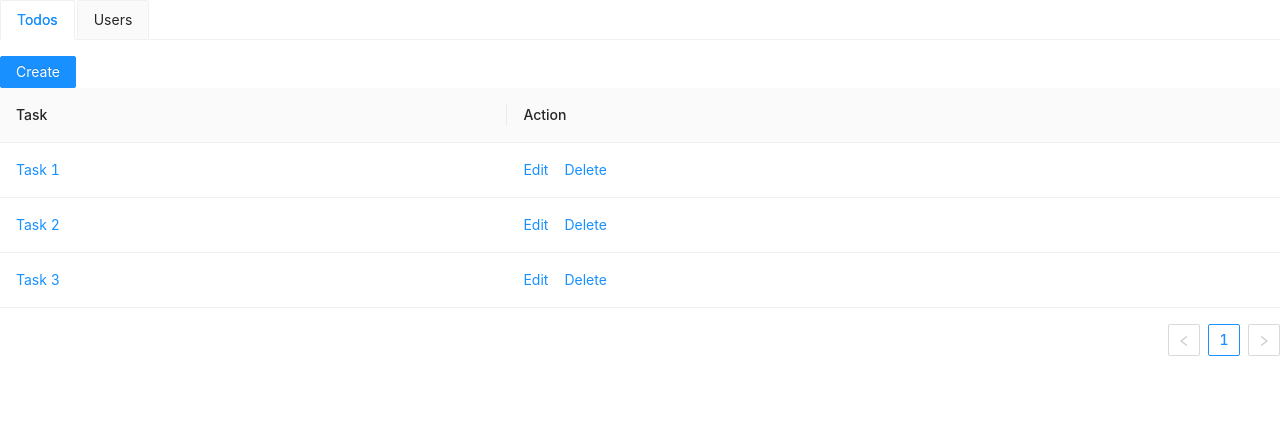
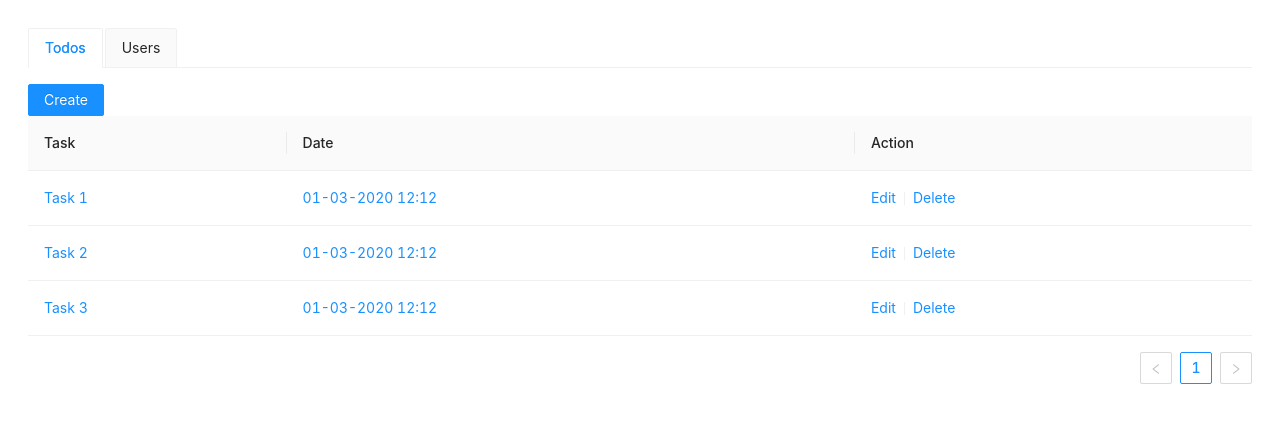
Before and after one commit to Pappu-Shankar/todo-users, a React (Create React App) app: page / in a window 1280 px wide. Shown: the top 422 px of the page. Built offline with nearby package versions, Linux system fonts and the light colour scheme.

Commit message:
RE- Updated the files

```diff
--- a/package.json
+++ b/package.json
@@ -7,11 +7,12 @@
     "@testing-library/react": "^9.4.1",
     "@testing-library/user-event": "^7.2.1",
     "antd": "^4.0.0",
+    "moment": "^2.24.0",
     "react": "^16.13.0",
     "react-dom": "^16.13.0",
     "react-redux": "^7.2.0",
     "react-scripts": "3.4.0",
-    "react-uuid": "1.0.2",
+    "react-uuid": "^1.0.2",
     "redux": "^4.0.5"
   },
   "scripts": {
--- /dev/null
+++ b/src/App.css
@@ -0,0 +1 @@
+@import '~antd/dist/antd.css';
--- a/src/App.js
+++ b/src/App.js
@@ -3,12 +3,22 @@ import "antd/dist/antd.css";
 import { Tabs } from 'antd';
 import Users from './components/Users';
 import Todo from './components/Todo';
+import { Layout } from 'antd';
 
+const { Content } = Layout;
 const { TabPane } = Tabs;
 
 function App() {
   return (
     <div className="App">
+      <Content
+        className="site-layout-background"
+        style={{
+          padding: 28,
+          margin: 0,
+          minHeight: 280,
+        }}
+      >
         <Tabs type="card">
           <TabPane tab="Todos" key="1">
             <Todo />
@@ -17,6 +27,7 @@ function App() {
             <Users />
           </TabPane>
         </Tabs>
+      </Content>
     </div>
   );
 }
--- a/src/components/CustomModal.js
+++ b/src/components/CustomModal.js
@@ -31,7 +31,7 @@ class CustomModal extends React.Component {
           title={this.props.title}
           onCancel={this.handleCancel}
           footer={[
-            <Button key="back" onClick={this.handleCancel}>
+            <Button key="back" onClick={this.handleCancel} loading={loading}>
               Cancel
             </Button>,
             <Button key="submit" type="primary" loading={loading} onClick={this.props.handleOk}>
--- a/src/components/Todo.js
+++ b/src/components/Todo.js
@@ -3,9 +3,11 @@ import CustomTable from './CustomTable';
 import TodoForm from './TodoForm';
 import { connect } from 'react-redux';
 import { addTask, deleteTask, updateTask } from '../redux/actions/todoActions';
-import uuid from "react-uuid";
-import { formValid } from '../Utils'
+import uuid from 'react-uuid';
+import { formValid } from '../Utils';
+import moment from 'moment';
 import CustomModal from './CustomModal';
+import { Divider } from 'antd';
 
 class Todo extends React.Component {
 
@@ -20,7 +22,13 @@ class Todo extends React.Component {
         {
             title: 'Task',
             dataIndex: 'task',
-            key: 'name',
+            key: 'task',
+            render: text => <a>{text}</a>,
+        },
+        {
+            title: 'Date',
+            dataIndex: 'dateAdded',
+            key: 'dateAdded',
             render: text => <a>{text}</a>,
         },
         {
@@ -28,8 +36,8 @@ class Todo extends React.Component {
             key: 'action',
             render: (element) => (
                 <span >
-                    <a href="#" style={{ marginRight: 16 }} onClick={() => this.onEditHandler(element)}>Edit</a>
-                    {/* <div style={{ position:'absolute',left:'6%',top:'10%',bottom:'10%',borderLeft:'1px solid black'}}></div> */}
+                    <a href="#" onClick={() => this.onEditHandler(element)}>Edit</a>
+                    <Divider type="vertical" />
                     <a href="#" onClick={() => this.onDeleteHandler(element)}>Delete</a>
                 </span>
             ),
@@ -59,13 +67,13 @@ class Todo extends React.Component {
             let formData = {
                 key: this.formRef.state.id,
                 task: this.formRef.state.task,
-                dataAdded: this.formRef.state.dataAdded
+                dateAdded: this.formRef.state.dateAdded
             }
 
             setTimeout(() => {
                 if (formData.key === null) {
                     formData.key = uuid();
-                    formData.dataAdded = new Date();
+                    // formData.dateAdded = new Date();
                     this.props.dispatch(addTask(formData));
                 } else {
                     this.props.dispatch(updateTask(formData));
@@ -73,10 +81,10 @@ class Todo extends React.Component {
                 this.formRef.setState({
                     id: null,
                     task: '',
-                    dataAdded: '',
+                    dateAdded: moment(new Date(), "DD-MM-YYYY HH:mm"),
                     formErrors: {
                         task: '',
-                        dataAdded: ''
+                        dateAdded: ''
                     }
                 });
                 this.setState({ editObj: null });
@@ -84,6 +92,8 @@ class Todo extends React.Component {
             }, 3000);
         } else {
             console.log("FORM INVALID - DISPLAY ERROR MESSAGE");
+            alert("FORM INVALID");
+            this.modalRef.setState({ loading: false });
         }
     }
 
@@ -91,10 +101,10 @@ class Todo extends React.Component {
         this.formRef.setState({
             id: null,
             task: '',
-            dataAdded: '',
+            dateAdded: moment(new Date(), "DD-MM-YYYY HH:mm"),
             formErrors: {
                 task: '',
-                dataAdded: ''
+                dateAdded: ''
             }
         });
         this.setState({ editObj: null });
--- a/src/components/TodoForm.js
+++ b/src/components/TodoForm.js
@@ -1,5 +1,8 @@
 import React from 'react';
-import { Form, Input } from 'antd';
+import { Form, Input, DatePicker } from 'antd';
+import moment from 'moment';
+
+const dateFormat = "DD-MM-YYYY HH:mm";
 
 class TodoForm extends React.Component {
 
@@ -8,10 +11,10 @@ class TodoForm extends React.Component {
         this.state = {
             id: null,
             task: '',
-            dataAdded: new Date(),
+            dateAdded: moment(new Date(), dateFormat),
             formErrors: {
                 task: '',
-                dataAdded: ''
+                dateAdded: ''
             }
         }
     }
@@ -19,30 +22,29 @@ class TodoForm extends React.Component {
     componentDidMount() {
         const { editData } = this.props;
         if (editData) {
-            this.setState({ id: editData.key, task: editData.task, dataAdded: editData.dataAdded });
+            this.setState({ id: editData.key, task: editData.task, dateAdded: editData.dateAdded });
         }
     }
 
     componentDidUpdate(prevProps) {
         const { editData } = this.props;
         if (this.props.editData && prevProps.editData !== this.props.editData) {
-            this.setState({ id: editData.key, task: editData.task, dataAdded: editData.dataAdded });
+            this.setState({ id: editData.key, task: editData.task, dateAdded: editData.dateAdded });
         }
     }
 
     handleChange = ({ target }) => {
         const { name, value } = target;
         let formErrors = { ...this.state.formErrors };
-        switch (name) {
-            case "task":
         formErrors.task = value.length >= 1 ? "" : "minimum 1 characaters required";
-                break;
-            default:
-                break;
-        }
         this.setState({ formErrors, [name]: value });
     }
-
+    onOk = (value) => {
+        const date = value.format(dateFormat);
+        let formErrors = { ...this.state.formErrors };
+        formErrors.dateAdded = date.length >= 1 ? "" : "Enter a valid date";
+        this.setState({ ['dateAdded']: date });
+    }
     render() {
         const { formErrors } = this.state;
         return (<>
@@ -53,6 +55,12 @@ class TodoForm extends React.Component {
                         <span className="errorMessage">{formErrors.task}</span>
                     ) : null}
                 </Form.Item>
+                <Form.Item label="Date">
+                    <DatePicker className={formErrors.dateAdded.length > 0 && "error"} showTime format={dateFormat} value={moment(this.state.dateAdded, dateFormat)} onOk={this.onOk} />
+                    {formErrors.dateAdded.length > 0 ? (
+                        <span className="errorMessage">{formErrors.dateAdded}</span>
+                    ) : null}
+                </Form.Item>
             </Form>
         </>)
     }
--- a/src/components/Users.js
+++ b/src/components/Users.js
@@ -3,9 +3,10 @@ import CustomTable from './CustomTable';
 import UserForm from './UserForm';
 import { connect } from 'react-redux';
 import { addUser, deleteUser, updateUser } from '../redux/actions/userActions';
-import uuid from "react-uuid";
+import uuid from 'uuid';
 import { formValid } from '../Utils'
 import CustomModal from './CustomModal';
+import { Divider } from 'antd';
 
 class Users extends React.Component {
 
@@ -24,12 +25,18 @@ class Users extends React.Component {
             render: text => <a>{text}</a>,
         },
         {
+            title: 'Email Id',
+            dataIndex: 'email',
+            key: 'email',
+            render: text => <a>{text}</a>,
+        },
+        {
             title: 'Action',
             key: 'action',
             render: (element) => (
                 <span >
-                    <a style={{ marginRight: 16 }} onClick={() => this.onEditHandler(element)}>Edit</a>
-                    {/* <div style={{ position:'absolute',left:'6%',top:'10%',bottom:'10%',borderLeft:'1px solid black'}}></div> */}
+                    <a onClick={() => this.onEditHandler(element)}>Edit</a>
+                    <Divider type="vertical" />
                     <a onClick={() => this.onDeleteHandler(element)}>Delete</a>
                 </span>
             ),
@@ -77,11 +84,13 @@ class Users extends React.Component {
                         emailId: ''
                     }
                 });
-                this.setState({ editObj:null });
+                this.setState({ editObj: null });
                 this.modalRef.setState({ loading: false, visible: false });
             }, 3000);
         } else {
             console.log("FORM INVALID - DISPLAY ERROR MESSAGE");
+            alert("FORM INVALID");
+            this.modalRef.setState({ loading: false });
         }
     }
 
@@ -95,7 +104,7 @@ class Users extends React.Component {
                 emailId: ''
             }
         });
-        this.setState({ editObj:null });
+        this.setState({ editObj: null });
     }
 
     render() {
--- a/src/index.css
+++ b/src/index.css
@@ -11,6 +11,7 @@ code {
   font-family: source-code-pro, Menlo, Monaco, Consolas, 'Courier New',
     monospace;
 }
+
 input.error{
   /* background-color: #fce4e4; */
   /* border: 1px solid #cc0033;
--- a/src/redux/reducers/todoReducer.js
+++ b/src/redux/reducers/todoReducer.js
@@ -1,8 +1,8 @@
 const initialState = {
   tasks: [
-    { key: '001', task: 'Task 1', dateAdded: new Date() },
-    { key: '002', task: 'Task 2', dateAdded: new Date() },
-    { key: '003', task: 'Task 3', dateAdded: new Date() },
+    { key: '001', task: 'Task 1', dateAdded: '01-03-2020 12:12' },
+    { key: '002', task: 'Task 2', dateAdded: '01-03-2020 12:12' },
+    { key: '003', task: 'Task 3', dateAdded: '01-03-2020 12:12' },
   ]
 };
 
--- a/src/redux/reducers/userReducer.js
+++ b/src/redux/reducers/userReducer.js
@@ -1,8 +1,8 @@
 const initialState = {
   users: [
-    // { key: '001', name: 'Pappu Shankar', email: 'pappushankar59@gmail.com' },
-    // { key: '002', name: 'Suriya', email: 'suriya@gmail.com' },
-    // { key: '003', name: 'Sathya', email: 'sathya@gmail.com' },
+    { key: '001', name: 'Mike', email: 'moke@gmail.com' },
+    { key: '002', name: 'John', email: 'john@gmail.com' },
+    { key: '003', name: 'Shankar', email: 'shankar@gmail.com' },
   ]
 };
 
```
Also changed, not shown: 1 other file (tests, documents, lock files or other folders). Lines whose indentation alone changed are shown as unchanged.
